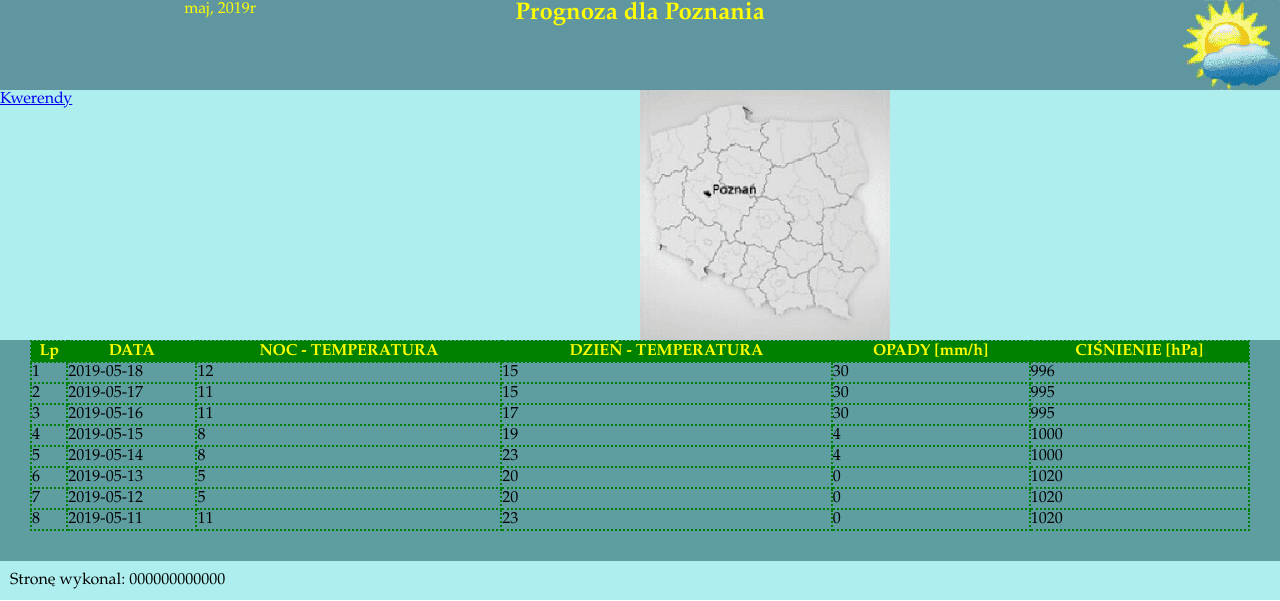
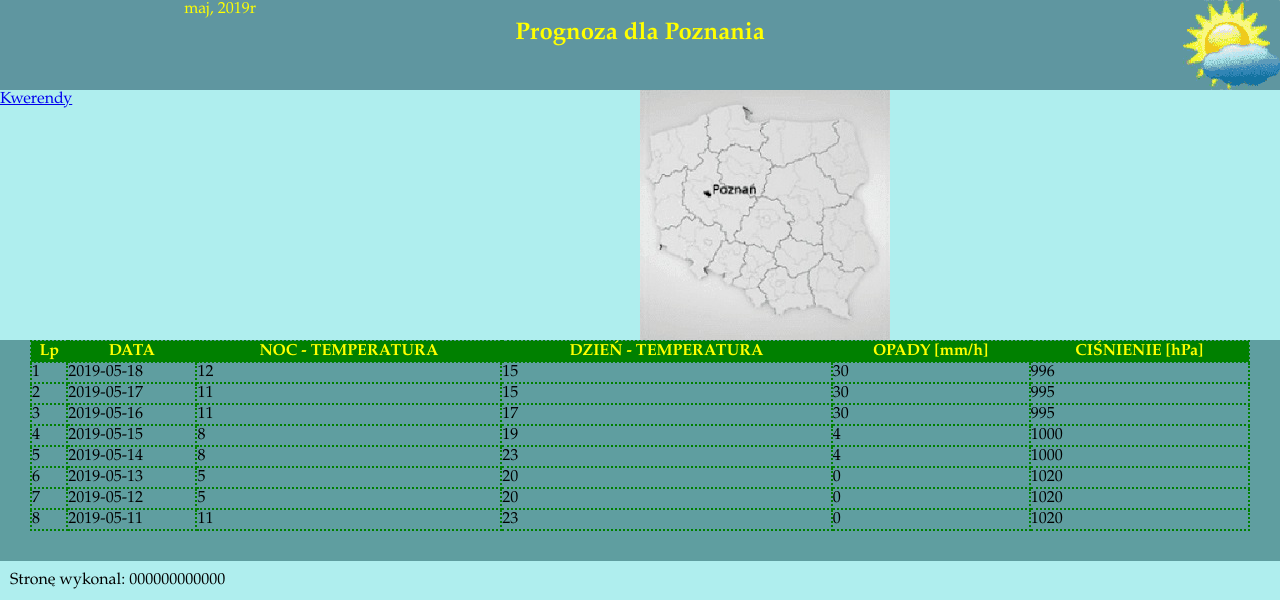
Before and after one commit to xDabloy/Dabloy-HTML, a PHP site: page /meteo.php in a window 1280 px wide. Shown: the top 601 px of the page. Run offline with PHP 8.4, Linux system fonts and the light colour scheme.

Commit message:
dodano zadanie 19.09 edit

```diff
--- a/Zadanie 19.09.25r/styl4.css
+++ b/Zadanie 19.09.25r/styl4.css
@@ -7,6 +7,7 @@
 
 h2 {
   text-align: center;
+  padding-top: 20px;
 }
 
 .gora_lewo,
```
